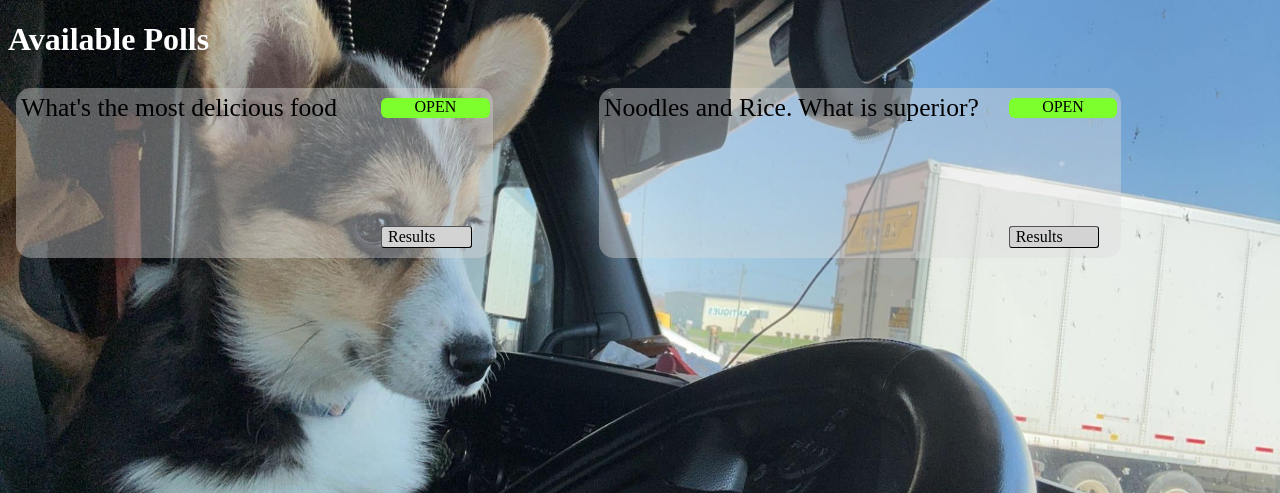
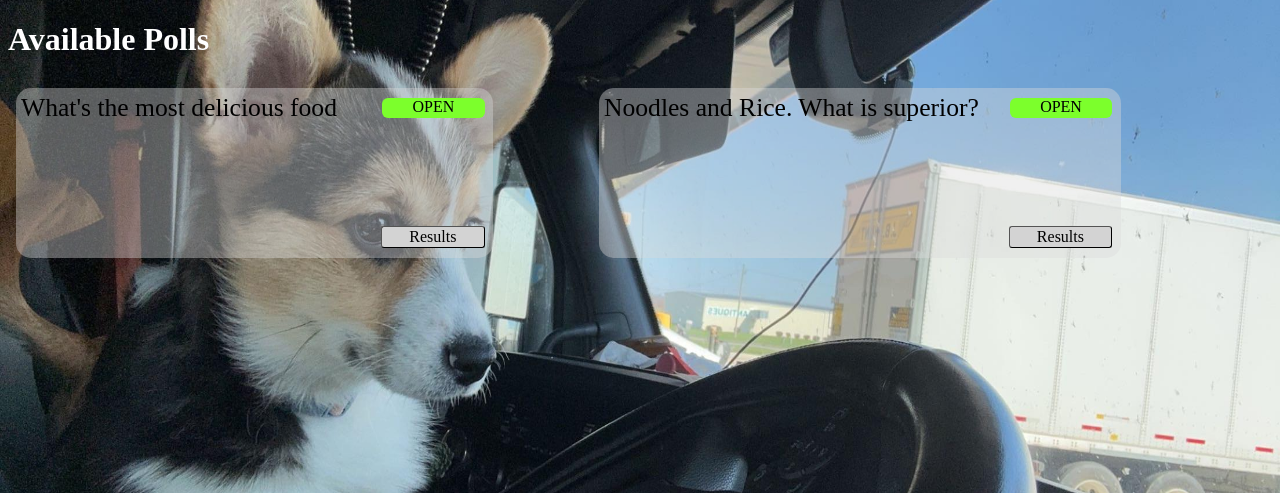
Before and after one commit to NoMoneyDev/ku-polls, a Django app: page /polls/ in a window 1280 px wide. Shown: the part 108-601 px from the top of the page. Run offline with Django 5.2, Linux system fonts and the light colour scheme; data comes from the database, SQL or seed files in the repository; parts of the project's set-up code (start-up, migrations or seed data) failed here and were passed over.

Commit message:
results button on index page polls are resizing properly

```diff
--- a/polls/static/polls/style.css
+++ b/polls/static/polls/style.css
@@ -1,6 +1,7 @@
 .buttons {
     padding: 0px;
 }
+
 .index-text {
     color: black;
     text-decoration: none !important;
@@ -59,7 +60,10 @@ a.button {
     text-decoration: none;
     margin-bottom: 0vh;
     margin-top: auto;
-    max-width: 6vw;
+    margin-left: auto;
+    margin-right: 2vw;
+    width: 7vw;
+    max-width: 8.5vw;
 }
 
 .error {
@@ -99,6 +103,16 @@ a.button {
     color: black;
 }
 
+.polls-flag-and-button {
+    margin-left: auto;
+    margin-right: 2vw;
+    max-width: 6vw;
+    padding: 5px;
+    display: grid;
+    grid-template: auto, auto;
+    text-align: center;
+}
+
 .polls-result {
     margin-left: auto;
     margin-right: 2vw;
@@ -106,19 +120,11 @@ a.button {
     margin-bottom: 2vh;
 }
 
-.polls-flag-and-button {
-    margin-left: auto;
-    margin-right: 2vw;
-    max-width: 6vw;
-    padding: 5px;
-    display: grid;
-    grid-template: auto, auto;
-}
-
 .status {
     border-radius: 6px;
     color: black;
-    min-width: 8.5vw;
+    width: 8vw;
+    max-width: 8.5vw;
     max-height: 2.5vh;
     margin-left: auto;
     margin-right: 2vw;
```
